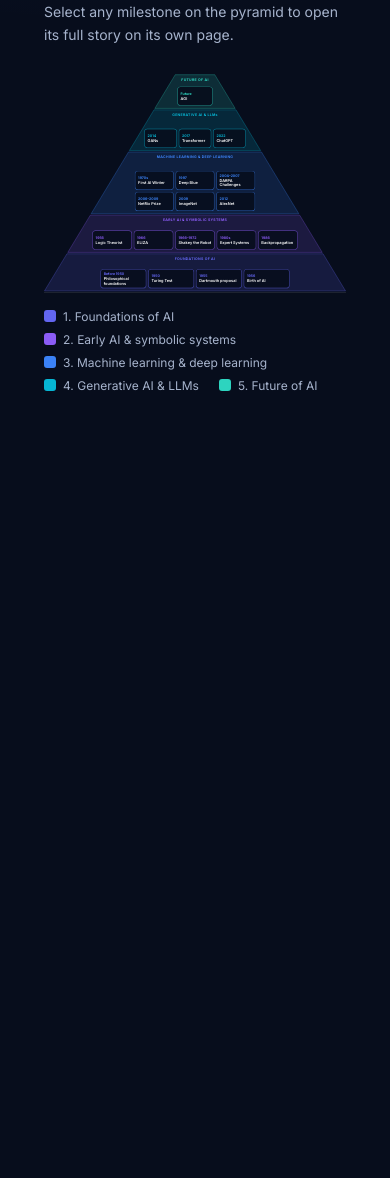
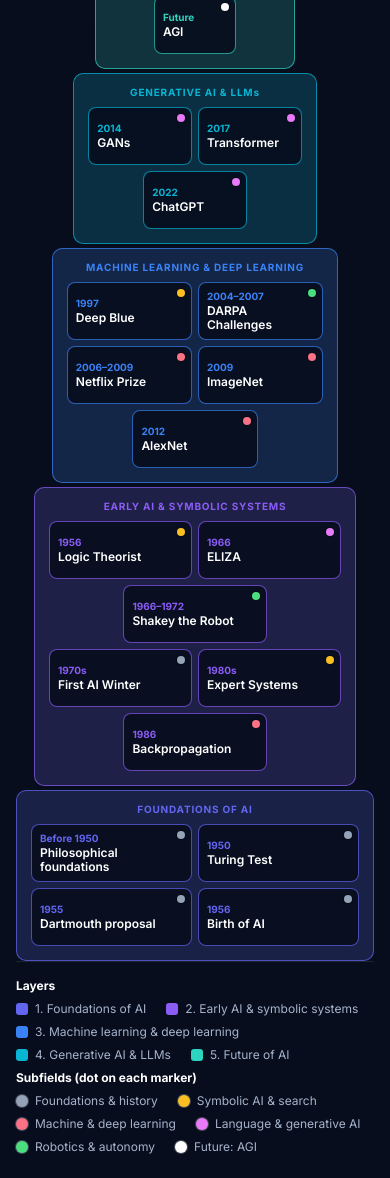
Before and after one commit to ZachOG10/mission2-layout, a plain HTML site: page index.html in a window 390 px wide. Shown: the part 325-1503 px from the top of the page. Before the commit the page ends 1000 px from the top, so only its background shows below. Drawn offline with Linux system fonts and the light colour scheme.

Commit message:
interactive AI timeline pyramid

```diff
--- a/index.html
+++ b/index.html
@@ -26,7 +26,7 @@ h1{font-size:34px;font-weight:800;letter-spacing:-.02em;line-height:1.1}
 .layer{position:absolute;left:0;width:860px;display:flex;flex-direction:column;align-items:center;justify-content:flex-end;gap:6px;padding-bottom:10px}
 .lname{position:absolute;top:9px;left:0;right:0;text-align:center;font-size:10px;font-weight:700;letter-spacing:.08em;color:var(--c)}
 .row{display:flex;gap:6px}
-.chip{width:var(--cw);height:54px;padding:6px 8px;border-radius:8px;text-align:left;cursor:pointer;
+.chip{position:relative;width:var(--cw);height:54px;padding:6px 8px;border-radius:8px;text-align:left;cursor:pointer;
   background:rgba(7,13,28,.88);border:1px solid color-mix(in srgb,var(--c) 70%,transparent);color:var(--text);font:inherit;
   display:flex;flex-direction:column;justify-content:center;gap:2px;transition:background .15s,transform .15s,box-shadow .15s}
 .chip .y{font-size:10px;font-weight:700;color:var(--c);white-space:nowrap}
@@ -38,6 +38,11 @@ h1{font-size:34px;font-weight:800;letter-spacing:-.02em;line-height:1.1}
 .legend{display:flex;flex-wrap:wrap;gap:8px 20px;padding-top:16px;border-top:1px solid var(--line);font-size:12px;color:var(--muted)}
 .legend span{display:flex;align-items:center;gap:7px}
 .legend i{width:12px;height:12px;border-radius:3px;background:var(--c)}
+.legend i.round{border-radius:50%;box-shadow:0 0 0 1px rgba(255,255,255,.25)}
+.legend b{color:var(--text);font-weight:700;min-width:70px}
+.legend+.legend{border-top:0;padding-top:8px}
+.dot{position:absolute;top:6px;right:6px;width:8px;height:8px;border-radius:50%;box-shadow:0 0 0 1px rgba(0,0,0,.4)}
+.pill .sd{position:static;display:inline-block;margin-right:7px;vertical-align:middle}
 .detail{--c:var(--l1);margin:24px auto 0;max-width:1100px}
 .btn{font:inherit;font-size:13px;font-weight:600;color:var(--text);background:rgba(255,255,255,.05);border:1px solid var(--line);border-radius:8px;padding:9px 14px;cursor:pointer;transition:background .15s,border-color .15s;text-align:left}
 .btn:hover{background:rgba(255,255,255,.10);border-color:var(--c)}
@@ -64,6 +69,22 @@ h1{font-size:34px;font-weight:800;letter-spacing:-.02em;line-height:1.1}
 .detail.swap .hero,.detail.swap .note{animation:in .25s ease}
 @keyframes in{from{opacity:.2;transform:translateY(6px)}to{opacity:1;transform:none}}
 @media (max-width:1000px){.hero{padding:24px}.year{font-size:48px}}
+@media (max-width:900px){
+ .main{padding:24px 16px}
+ h1{font-size:24px}.sub{font-size:14px}
+ .stage{height:auto!important;margin-top:20px}
+ .pyr{position:static!important;width:100%!important;height:auto!important;transform:none!important;display:flex;flex-direction:column;align-items:center;gap:4px}
+ .pyr svg{display:none}
+ .layer{position:relative!important;top:auto!important;height:auto!important;width:var(--mw);justify-content:flex-start;padding:12px 14px 14px;gap:6px;border-radius:10px;
+  background:color-mix(in srgb,var(--c) 16%,#0b1426);border:1px solid color-mix(in srgb,var(--c) 70%,transparent)}
+ .lname{position:static;margin-bottom:2px;line-height:1.3}
+ .row{width:100%;flex-wrap:wrap;justify-content:center}
+ .chip{width:calc(50% - 3px);min-height:58px;height:auto}
+ .chip .t{font-size:12px}
+ .pager{flex-direction:column;align-items:stretch}.pager .btn{width:100%}.pos{text-align:center;order:-1}
+ .hero{padding:22px}.year{font-size:44px}.year.sm{font-size:30px}.detail h2{font-size:24px}
+ .legend b{width:100%}
+}
 @media (prefers-reduced-motion:reduce){*{animation:none!important;transition:none!important}}
 </style>
 </head>
@@ -76,6 +97,7 @@ h1{font-size:34px;font-weight:800;letter-spacing:-.02em;line-height:1.1}
     <p class="intro">Artificial intelligence did not appear overnight. It grew from ancient myths of thinking machines, through the first programs and neural networks, setbacks and comebacks, to today's generative models. Select any milestone on the pyramid to open its full story on its own page.</p>
     <div class="stage" id="stage"><div class="pyr" id="pyr"><svg id="svg" viewBox="0 0 860 620" aria-hidden="true"></svg></div></div>
     <div class="legend" id="legend" aria-label="Pyramid layers"></div>
+    <div class="legend" id="legend2" aria-label="AI subfields"></div>
     </div>
     <section class="detail" id="detail" hidden aria-live="polite"></section>
   </main>
@@ -83,9 +105,9 @@ h1{font-size:34px;font-weight:800;letter-spacing:-.02em;line-height:1.1}
 
 <script>
 const LAYERS=[
- {n:"FOUNDATIONS OF AI",c:"var(--l1)",hex:"#6366f1",h:110,cw:130,rows:[4]},
- {n:"EARLY AI & SYMBOLIC SYSTEMS",c:"var(--l2)",hex:"#8b5cf6",h:110,cw:112,rows:[5]},
- {n:"MACHINE LEARNING & DEEP LEARNING",c:"var(--l3)",hex:"#3b82f6",h:180,cw:110,rows:[3,3]},
+ {n:"FOUNDATIONS OF AI",c:"var(--l1)",hex:"#6366f1",h:100,cw:130,rows:[4]},
+ {n:"EARLY AI & SYMBOLIC SYSTEMS",c:"var(--l2)",hex:"#8b5cf6",h:150,cw:112,rows:[3,3]},
+ {n:"MACHINE LEARNING & DEEP LEARNING",c:"var(--l3)",hex:"#3b82f6",h:150,cw:110,rows:[2,3]},
  {n:"GENERATIVE AI & LLMs",c:"var(--l4)",hex:"#06b6d4",h:120,cw:92,rows:[3]},
  {n:"FUTURE OF AI",c:"var(--l5)",hex:"#2dd4bf",h:100,cw:100,rows:[1]}
 ];
@@ -119,6 +141,10 @@ const M=[
  e:"Development of Shakey, an early intelligent mobile robot.",
  g:["Shakey was developed at Stanford Research Institute. It could perceive its surroundings, plan actions and navigate its environment.",
  "It represented an important step towards combining artificial intelligence with physical machines, influencing future research in autonomous robots and intelligent systems."]},
+{l:1,y:"1970s",c:"First AI Winter",t:"The First AI Winter",s:"AI History",
+ e:"Reduced funding and interest in AI research.",
+ g:["Early AI systems failed to meet many of the expectations and predictions made by researchers. Limited computing power, technical challenges and unrealistic expectations contributed to reduced funding and research interest.",
+ "This period became known as the AI Winter. It demonstrated that developing intelligent machines was significantly more difficult than initially expected."]},
 {l:1,y:"1980s",c:"Expert Systems",t:"The Rise of Expert Systems",s:"Symbolic AI / Knowledge-Based Systems",
  e:"Expert systems become commercially successful.",
  g:["Expert systems were designed to solve specialised problems by applying knowledge and rules collected from human experts. One notable example was XCON, developed for Digital Equipment Corporation to help configure computer systems.",
@@ -128,10 +154,6 @@ const M=[
  g:["Researchers David Rumelhart, Geoffrey Hinton and Ronald Williams published influential work demonstrating how backpropagation could train multilayer neural networks.",
  "The technique allowed networks to adjust their internal weights by calculating how errors contributed to incorrect outputs.",
  "This became a fundamental technique in modern neural networks and deep learning."]},
-{l:2,y:"1970s",c:"First AI Winter",t:"The First AI Winter",s:"AI History",
- e:"Reduced funding and interest in AI research.",
- g:["Early AI systems failed to meet many of the expectations and predictions made by researchers. Limited computing power, technical challenges and unrealistic expectations contributed to reduced funding and research interest.",
- "This period became known as the AI Winter. It demonstrated that developing intelligent machines was significantly more difficult than initially expected."]},
 {l:2,y:"1997",c:"Deep Blue",t:"Deep Blue Defeats Garry Kasparov",s:"Game AI / Search Algorithms",
  e:"IBM's Deep Blue defeats world chess champion Garry Kasparov.",
  g:["IBM's Deep Blue defeated Garry Kasparov in a six-game chess match, becoming the first computer to defeat a reigning world chess champion under standard tournament conditions.",
@@ -172,11 +194,15 @@ const M=[
  "Although AGI has not been achieved, research into increasingly capable AI systems continues to raise important questions about the future of technology, society and human-machine interaction."]}
 ];
 
+const FG=[{n:"Foundations & history",c:"#94a3b8"},{n:"Symbolic AI & search",c:"#fbbf24"},{n:"Machine & deep learning",c:"#fb7185"},{n:"Language & generative AI",c:"#e879f9"},{n:"Robotics & autonomy",c:"#4ade80"},{n:"Future: AGI",c:"#ffffff"}];
+[0,0,0,0,1,3,4,0,1,2,1,4,2,2,2,3,3,3,5].forEach((f,i)=>M[i].f=f);
+
 const W=860,H=620,TOP=110,GAP=4,wAt=y=>TOP+(W-TOP)*y/H;
 const pyr=document.getElementById("pyr"),svg=document.getElementById("svg"),home=document.getElementById("home"),detail=document.getElementById("detail");
 const counts=LAYERS.map(()=>0); let sel=null;
 function esc(s){return s.replace(/&/g,"&amp;").replace(/</g,"&lt;")}
 
+const cap=t=>esc(t.charAt(0)+t.slice(1).toLowerCase().replace(/\bai\b/g,"AI").replace(/\bllms\b/g,"LLMs"));
 // Build layers top (apex) to bottom (base)
 let yTop=0;
 for(let li=LAYERS.length-1;li>=0;li--){
@@ -184,7 +210,7 @@ for(let li=LAYERS.length-1;li>=0;li--){
   const pts=[[cx-wAt(y0)/2,y0],[cx+wAt(y0)/2,y0],[cx+wAt(y1)/2,y1],[cx-wAt(y1)/2,y1]].map(p=>p.join(",")).join(" ");
   svg.insertAdjacentHTML("beforeend",`<polygon points="${pts}" fill="${L.hex}" fill-opacity=".16" stroke="${L.hex}" stroke-opacity=".8"/>`);
   const el=document.createElement("div");
-  el.className="layer";el.style.cssText=`top:${yTop}px;height:${L.h}px;--c:${L.c};--cw:${L.cw}px`;
+  el.className="layer";el.style.cssText=`top:${yTop}px;height:${L.h}px;--c:${L.c};--cw:${L.cw}px;--mw:${[100,90,80,68,56][li]}%`;
   el.innerHTML=`<div class="lname">${esc(L.n)}</div>`;
   const items=M.map((m,i)=>({m,i})).filter(o=>o.m.l===li);
   let k=0;
@@ -193,7 +219,7 @@ for(let li=LAYERS.length-1;li>=0;li--){
     items.slice(k,k+n).forEach(({m,i})=>{
       const b=document.createElement("button");
       b.className="chip";b.type="button";b.dataset.i=i;b.setAttribute("aria-pressed","false");
-      b.innerHTML=`<span class="y">${esc(m.cy||m.y)}</span><span class="t">${esc(m.c)}</span>`;
+      b.title=FG[m.f].n;b.innerHTML=`<i class="dot" style="background:${FG[m.f].c}"></i><span class="y">${esc(m.cy||m.y)}</span><span class="t">${esc(m.c)}</span>`;
       b.addEventListener("click",()=>{location.hash="m"+i});r.appendChild(b);
     });
     k+=n;el.appendChild(r);
@@ -202,16 +228,16 @@ for(let li=LAYERS.length-1;li>=0;li--){
 }
 
 // Legend (base layer first, matching the pyramid from the bottom up)
-document.getElementById("legend").innerHTML=LAYERS.map((L,i)=>`<span style="--c:${L.c}"><i></i>${i+1}. ${esc(L.n.charAt(0)+L.n.slice(1).toLowerCase().replace(/\bai\b/g,"AI").replace(/\bllms\b/g,"LLMs"))}</span>`).join("");
+document.getElementById("legend").innerHTML="<b>Layers</b>"+LAYERS.map((L,i)=>`<span style="--c:${L.c}"><i></i>${i+1}. ${cap(L.n)}</span>`).join("");
+document.getElementById("legend2").innerHTML="<b>Subfields (dot on each marker)</b>"+FG.map(g=>`<span style="--c:${g.c}"><i class="round"></i>${esc(g.n)}</span>`).join("");
 
-const cap=t=>esc(t.charAt(0)+t.slice(1).toLowerCase().replace(/\bai\b/g,"AI").replace(/\bllms\b/g,"LLMs"));
 function show(i){
   const m=M[i],L=LAYERS[m.l],prev=M[i-1],next=M[i+1];
   document.querySelectorAll(".chip").forEach(c=>c.setAttribute("aria-pressed",String(+c.dataset.i===i)));
   detail.style.setProperty("--c",L.c);
   const same=M.map((x,k)=>k).filter(k=>M[k].l===m.l);
   detail.innerHTML=`<div class="bar"><button class="btn" type="button" data-back>\u2190 Back to pyramid</button><span class="layer-tag"><i></i>Layer ${m.l+1}: ${cap(L.n)}</span></div>
-  <div class="hero"><div class="year${m.y.length>14?" sm":""}">${esc(m.y)}</div><h2 tabindex="-1">${esc(m.t)}</h2><span class="pill">Subfield: ${esc(m.s)}</span></div>
+  <div class="hero"><div class="year${m.y.length>14?" sm":""}">${esc(m.y)}</div><h2 tabindex="-1">${esc(m.t)}</h2><span class="pill"><i class="dot sd" style="background:${FG[m.f].c}"></i>Subfield: ${esc(m.s)}</span></div>
   <div class="notes">
     <div class="note"><h3>Event</h3><p>${esc(m.e)}</p></div>
     <div class="note"><h3>Significance</h3>${m.g.map(t=>`<p>${esc(t)}</p>`).join("")}</div>
@@ -240,6 +266,7 @@ function route(){
 // Scale the 860x620 pyramid to fit narrower screens
 const stage=document.getElementById("stage");
 function fit(){
+  if(matchMedia("(max-width:900px)").matches){pyr.style.transform="";pyr.style.left="";stage.style.height="";return}
   const s=Math.min(1,stage.clientWidth/W);
   pyr.style.transform=`scale(${s})`;
   pyr.style.left=Math.max(0,(stage.clientWidth-W*s)/2)+"px";
```
